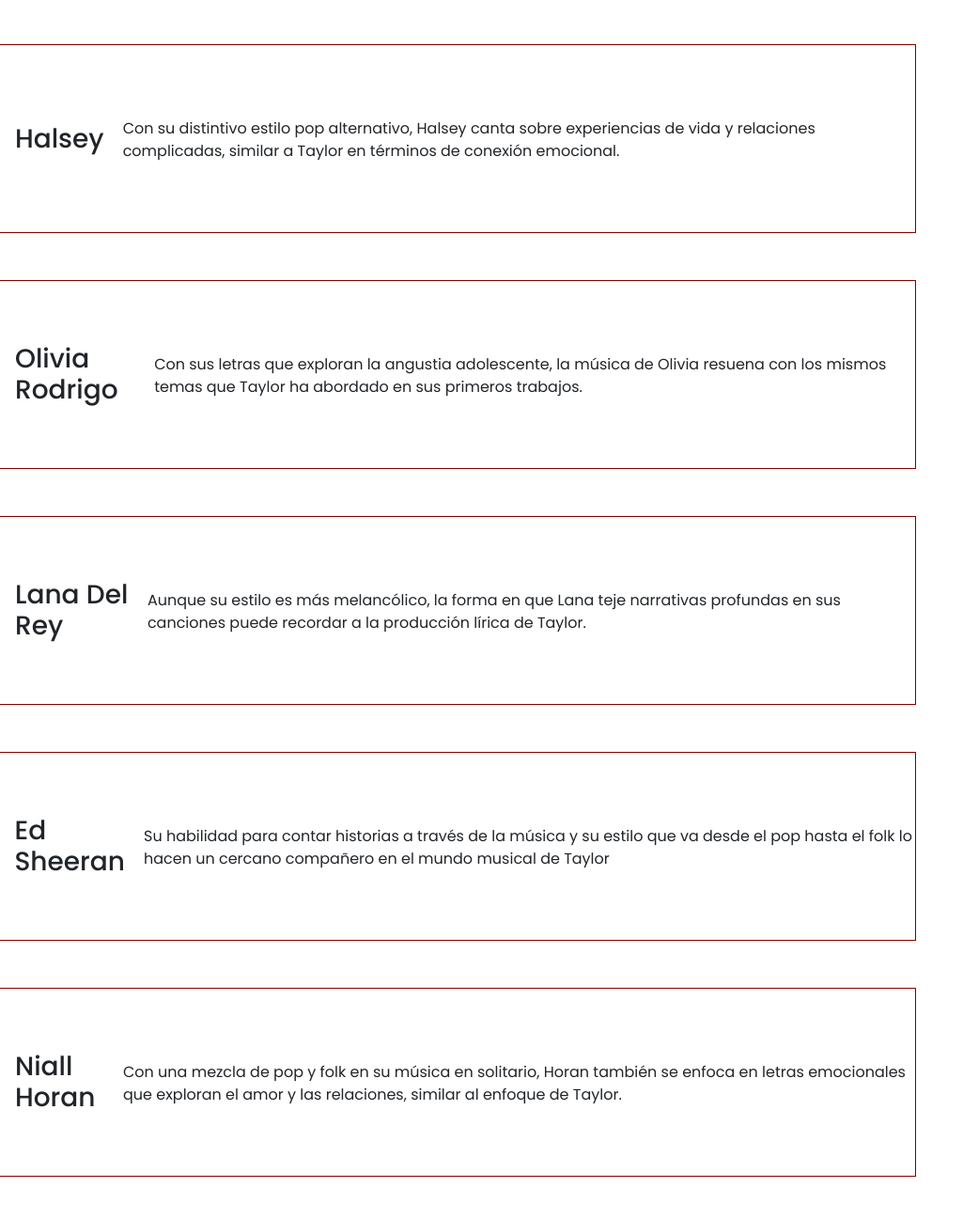
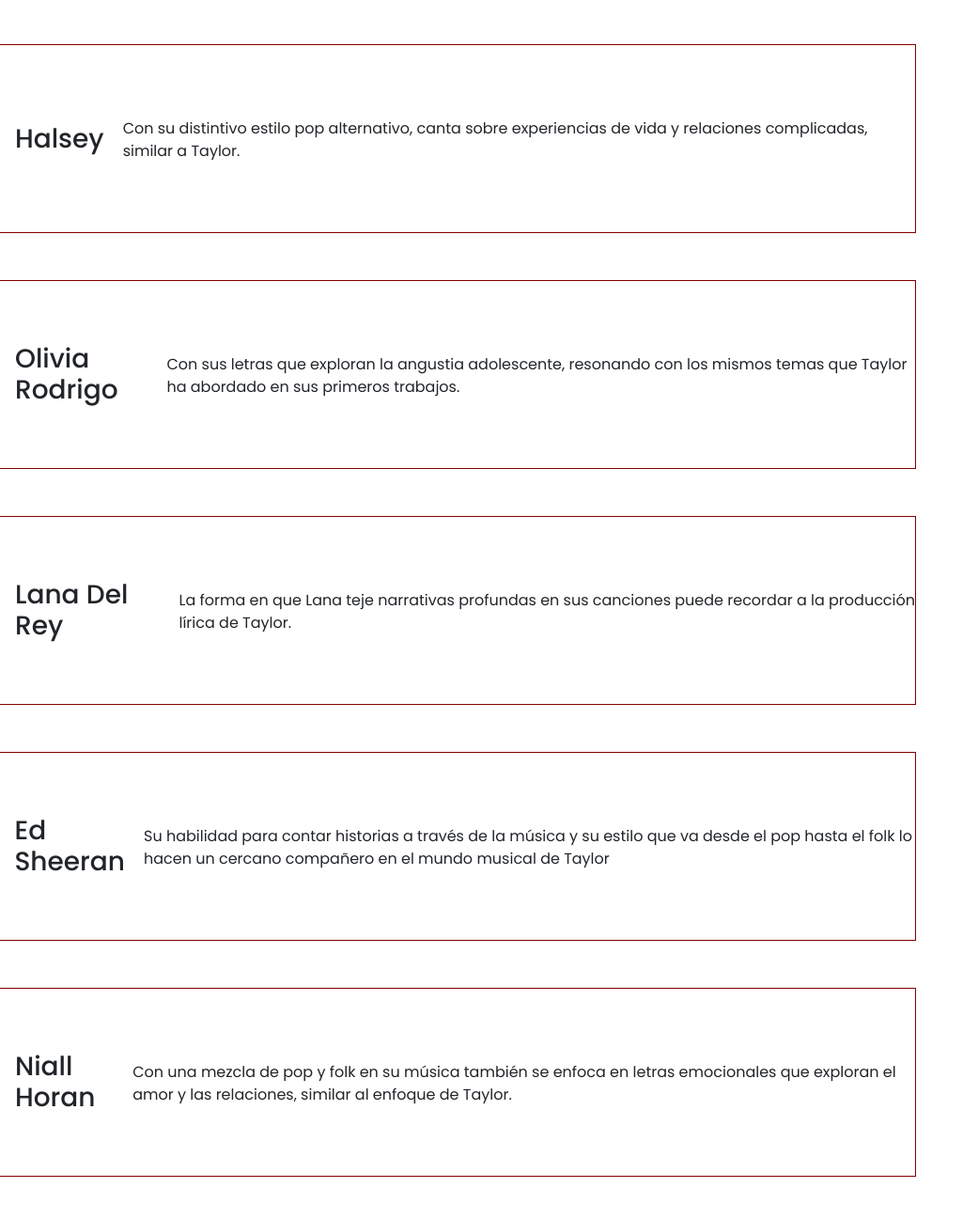
Before and after one commit to ajtr3108/Rhythm, a plain HTML site: page pages/taylorswift.html in a window 1280 px wide. Shown: the part 543-1840 px from the top of the page at 94% size, 255-1280 px from the left. Drawn offline with nearby package versions, Linux system fonts and the light colour scheme.

Commit message:
correccion de textos

```diff
--- a/pages/taylorswift.html
+++ b/pages/taylorswift.html
@@ -75,22 +75,20 @@
       <div class="carta">
         <img src="../img/halseyicon.jpg" alt="">
         <h3>Halsey</h3>
-        <p>Con su distintivo estilo pop alternativo, Halsey canta sobre experiencias de vida y relaciones complicadas,
-          similar a Taylor en términos de conexión emocional.</p>
+        <p>Con su distintivo estilo pop alternativo, canta sobre experiencias de vida y relaciones complicadas,
+          similar a Taylor.</p>
       </div>
 
       <div class="carta">
         <img src="../img/oliviaicon.jpg" alt="">
         <h3>Olivia Rodrigo</h3>
-        <p>Con sus letras que exploran la angustia adolescente, la música de Olivia resuena con los mismos temas que
-          Taylor ha abordado en sus primeros trabajos.</p>
+        <p>Con sus letras que exploran la angustia adolescente, resonando con los mismos temas que Taylor ha abordado en sus primeros trabajos.</p>
       </div>
 
       <div class="carta">
         <img src="../img/lanaicon.jpg" alt="">
         <h3>Lana Del Rey</h3>
-        <p>Aunque su estilo es más melancólico, la forma en que Lana teje narrativas profundas en sus canciones puede
-          recordar a la producción lírica de Taylor.</p>
+        <p>La forma en que Lana teje narrativas profundas en sus canciones puede recordar a la producción lírica de Taylor.</p>
       </div>
 
       <div class="carta">
@@ -103,15 +101,14 @@
       <div class="carta">
         <img src="../img/niallicon.jpg" alt="">
         <h3>Niall Horan</h3>
-        <p>Con una mezcla de pop y folk en su música en solitario, Horan también se enfoca en letras emocionales que
+        <p>Con una mezcla de pop y folk en su música también se enfoca en letras emocionales que
           exploran el amor y las relaciones, similar al enfoque de Taylor.</p>
       </div>
 
       <div class="carta">
         <img src="../img/gracieicon.jpg" alt="">
         <h3>Gracie Abrams</h3>
-        <p>Ha sido elogiada por su enfoque lírico honesto y vulnerabilidad en sus canciones, lo que recuerda la
-          intimidad emocional que caracteriza las letras de Taylor Swift.</p>
+        <p>Su enfoque lírico honesto y vulnerabilidad en sus canciones, lo que recuerda la intimidad emocional que caracteriza las letras de Taylor.</p>
       </div>
     </section>
   </main>
```
